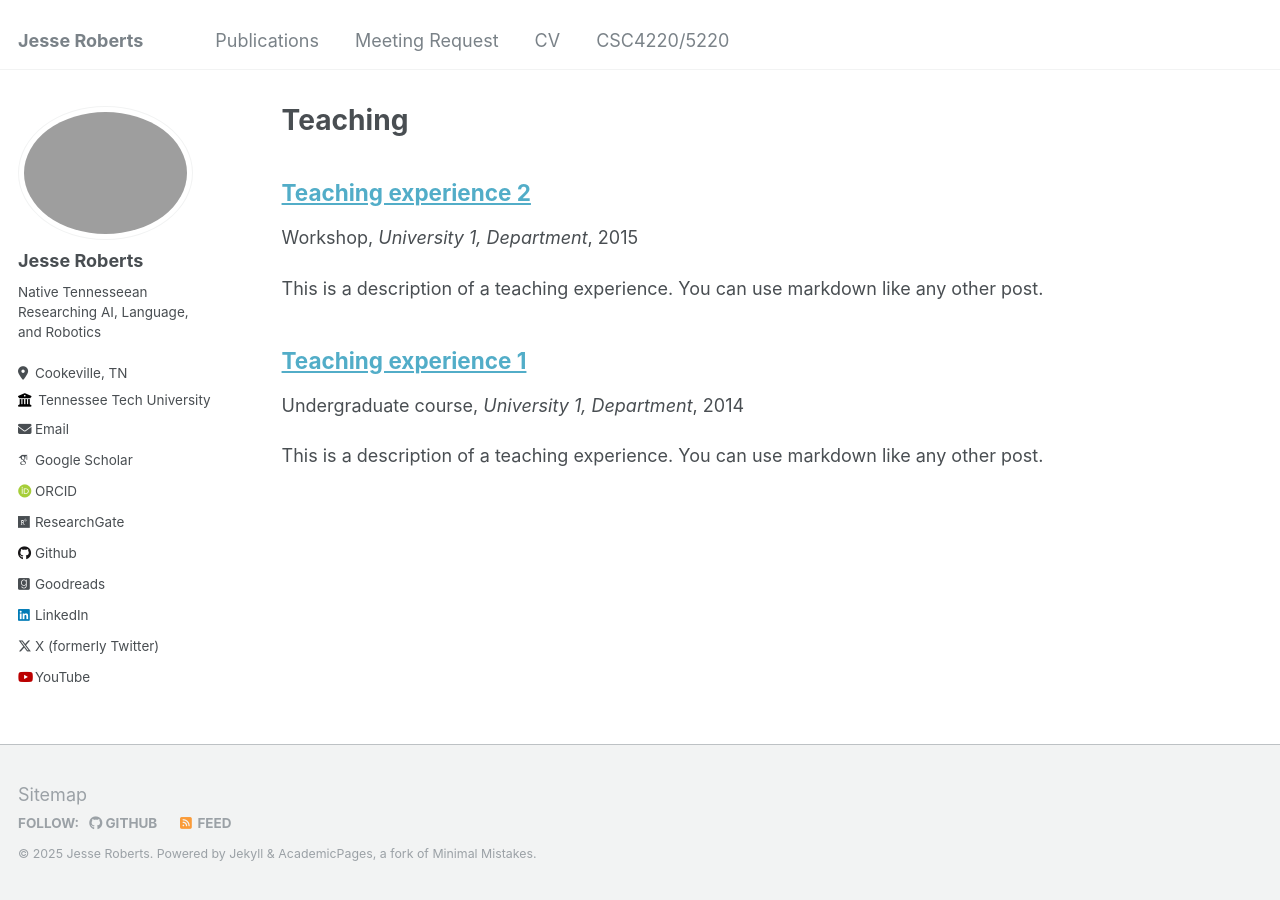
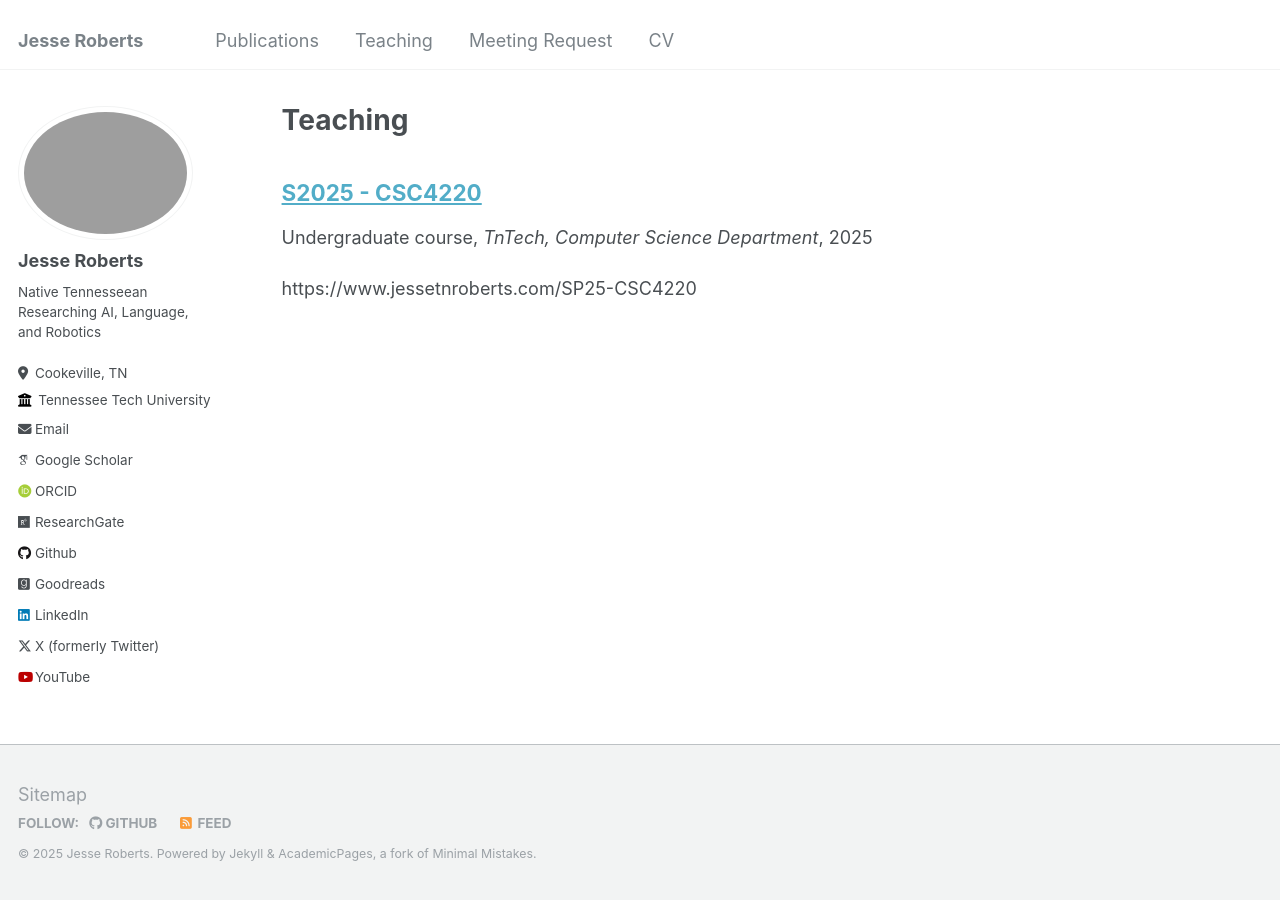
Before and after one commit to JesseTNRoberts/JesseTNRoberts.github.io, a Jekyll site: the page built from _pages/teaching.html, in a window 1280 px wide. Built offline with Jekyll 4.4.1, drawn with Linux system fonts in a browser that asks for light colours; some web fonts are replaced.

Commit message:
update teaching side

```diff
--- a/_data/navigation.yml
+++ b/_data/navigation.yml
@@ -6,8 +6,8 @@ main:
   # - title: "Talks"
   #   url: /talks/
 
-  # - title: "Teaching"
-  #   url: /teaching/
+  - title: "Teaching"
+    url: /teaching/
 
   # - title: "Research Journal"
   #  url: /year-archive/
@@ -18,9 +18,6 @@ main:
   - title: "CV"
     url: /cv/
 
-  - title: "CSC4220/5220"
-    url: /SP25-CSC4220
-
   # - title: "CV"
   #   url: /cv/
 
--- a/_teaching/2014-spring-teaching-1.md
+++ /dev/null
@@ -1,20 +0,0 @@
----
-title: "Teaching experience 1"
-collection: teaching
-type: "Undergraduate course"
-permalink: /teaching/2014-spring-teaching-1
-venue: "University 1, Department"
-date: 2014-01-01
-location: "City, Country"
----
-
-This is a description of a teaching experience. You can use markdown like any other post.
-
-Heading 1
-======
-
-Heading 2
-======
-
-Heading 3
-======
--- a/_teaching/2015-spring-teaching-2.md
+++ /dev/null
@@ -1,20 +0,0 @@
----
-title: "Teaching experience 2"
-collection: teaching
-type: "Workshop"
-permalink: /teaching/2015-spring-teaching-1
-venue: "University 1, Department"
-date: 2015-01-01
-location: "City, Country"
----
-
-This is a description of a teaching experience. You can use markdown like any other post.
-
-Heading 1
-======
-
-Heading 2
-======
-
-Heading 3
-======
--- /dev/null
+++ b/_teaching/SP2025-CSC4220.md
@@ -0,0 +1,11 @@
+---
+title: "S2025 - CSC4220"
+collection: teaching
+type: "Undergraduate course"
+permalink: /teaching/SP2025-CSC4220
+venue: "TnTech, Computer Science Department"
+date: 2025-01-01
+location: "City, Country"
+---
+
+https://www.jessetnroberts.com/SP25-CSC4220
```
Also changed, not shown: _pages/cv.md (+10 -0 lines), 2 other files.
